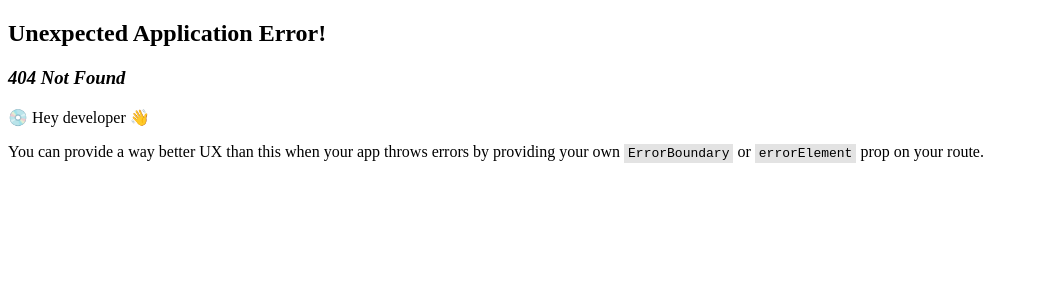
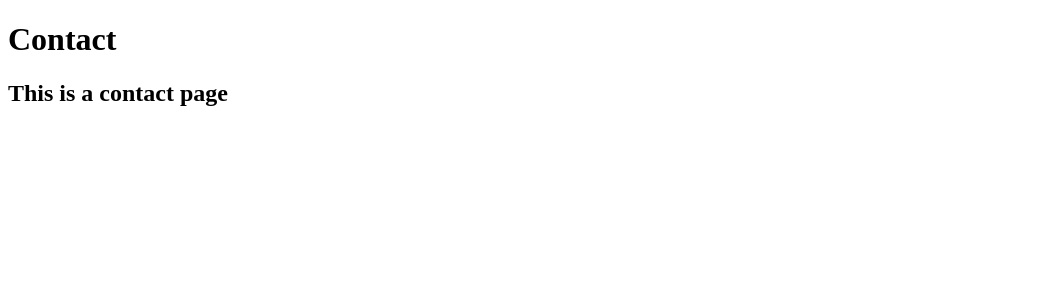
Before and after one commit to sportivearavind/namaste_react, a React (Vite) app: page /contact in a window 1280 px wide. Before the commit this address had no page. Shown: the top 300 px of the page, without its empty margins (0-1039 px from the left). Built offline with nearby package versions, Linux system fonts and the light colour scheme.

Commit message:
feat: Contact, Error component added & useRouteError

```diff
--- a/src/App.js
+++ b/src/App.js
@@ -4,10 +4,8 @@ import Header from "./components/Header";
 import Body from "./components/Body";
 import { createBrowserRouter , RouterProvider} from "react-router-dom";
 import About from "./components/About";
-
-
-
-
+import Contact from "./components/Contact";
+import Error from "./components/Error";
 
 
 const AppLayout = () => {
@@ -23,11 +21,16 @@ const AppLayout = () => {
 const appRoute = createBrowserRouter([
   {
     path : "/",
-    element: <AppLayout/>
+    element: <AppLayout/>,
+    errorElement: <Error/>
   },
   {
     path : "/about",
     element: <About/>
+  },
+  {
+    path: "/contact",
+    element: <Contact/>
   }
 ]);
 
--- /dev/null
+++ b/src/components/Contact.js
@@ -0,0 +1,12 @@
+
+
+const Contact = () => {
+    return(
+        <div>
+            <h1>Contact</h1>
+            <h2>This is a contact page</h2>
+        </div>
+    );
+}
+
+export default Contact;
--- /dev/null
+++ b/src/components/Error.js
@@ -0,0 +1,16 @@
+import { useRouteError } from "react-router-dom";
+
+const Error = () =>{
+    const err = useRouteError();
+    console.log(err);
+
+    return(
+        <div>
+            <h1>Oops!</h1>
+            <h2>Something went wrong</h2>
+            <h2>{err.status}:{err.statusText}</h2>
+        </div>
+    );
+}
+
+export default Error;
```
